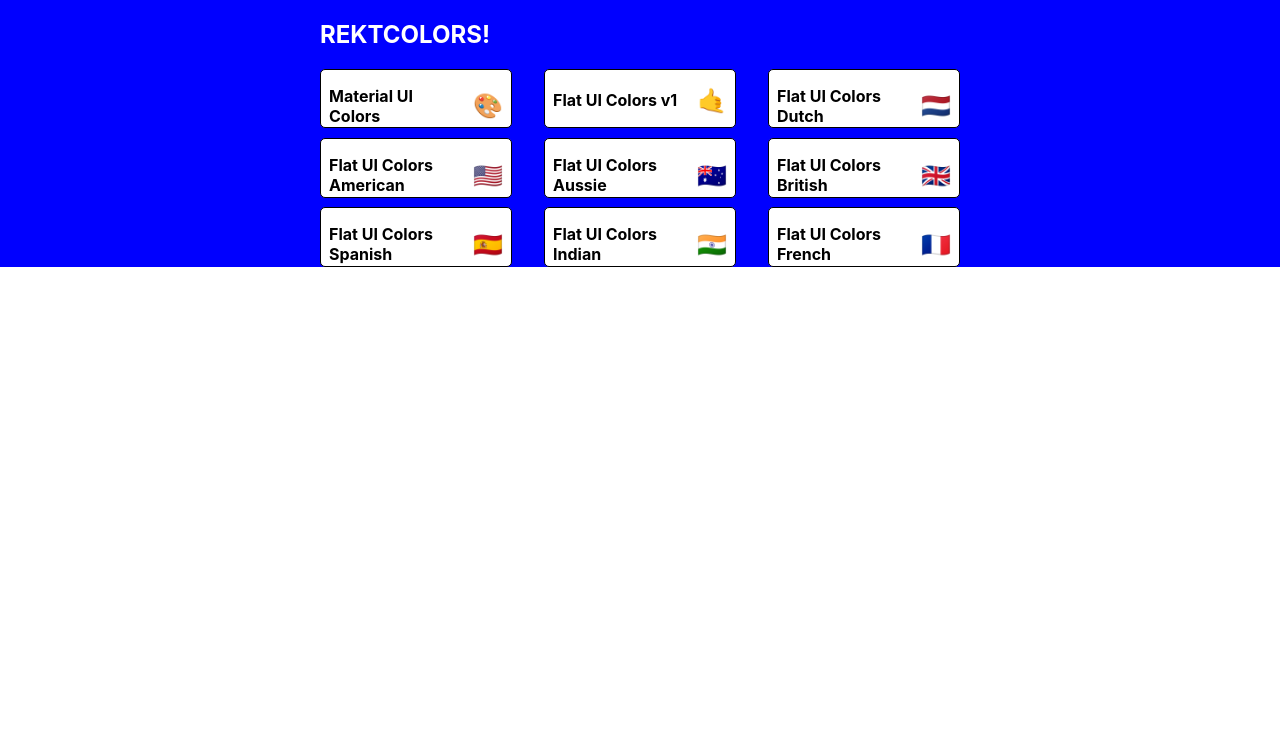
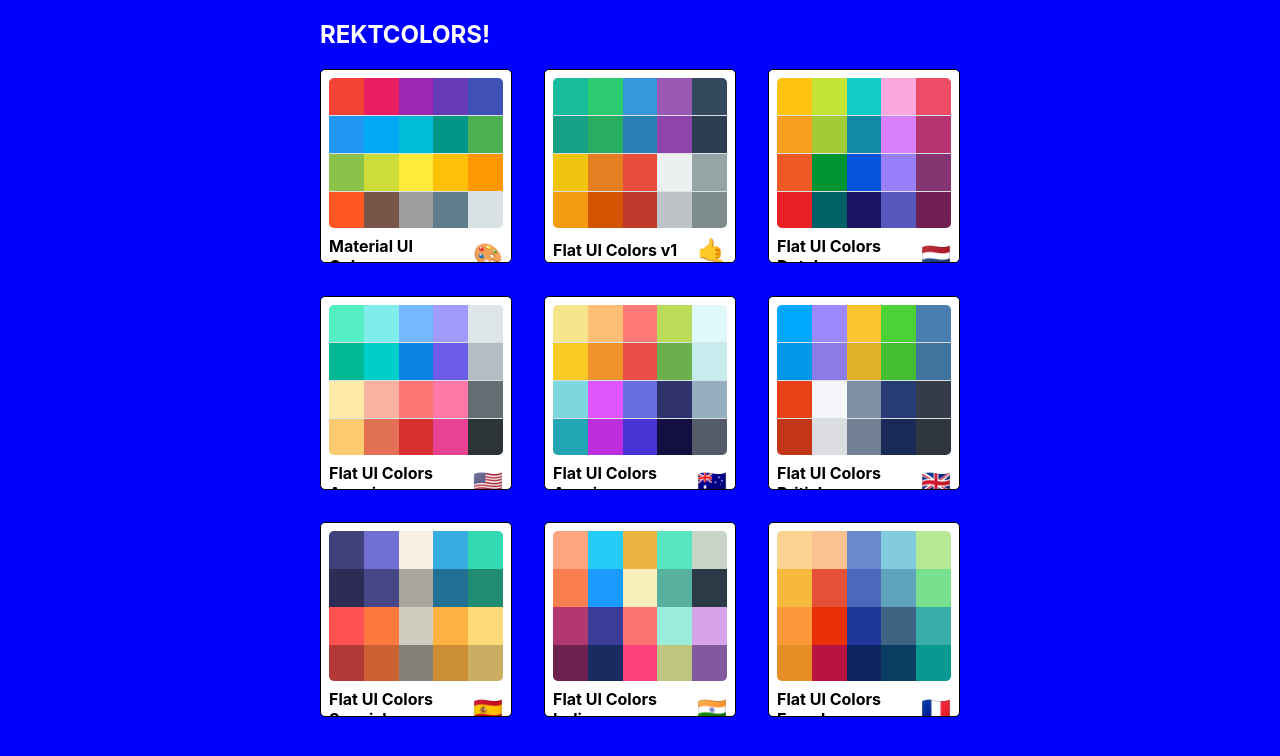
Before and after one commit to JorgeAcostaDLP/palettemaker, a React (Create React App) app: page / in a window 1280 px wide. Shown: the top 756 px of the page. Built offline with nearby package versions, Linux system fonts and the light colour scheme.

Commit message:
styling minipalettes done

```diff
--- a/src/MiniPalette.js
+++ b/src/MiniPalette.js
@@ -14,7 +14,11 @@
     },
   },
   colors: {
-    backgroundColor: 'grey',
+    backgroundColor: '#dae1e4',
+    height: '150px',
+    width: '100%',
+    borderRadius: '5px',
+    overflow: 'hidden',
   },
   title: {
     display: 'flex',
@@ -27,14 +31,28 @@
     position: 'relative',
   },
   emoji: { marginLeft: '0.5rem', fontSize: '1.5rem' },
+  miniColor: {
+    height: '25%',
+    width: '20%',
+    display: 'inline-block',
+    margin: '0 auto',
+    position: 'relative',
+    marginBottom: '-3.5px',
+  },
 };
 
 function MiniPalette(props) {
-  const { classes, paletteName, emoji } = props;
-
+  const { classes, paletteName, emoji, colors } = props;
+  console.log(colors[0].color);
+  const miniColorBoxes = colors.map((color) => (
+    <div
+      className={classes.miniColor}
+      key={color.name}
+      style={{ backgroundColor: color.color }}></div>
+  ));
   return (
     <div className={classes.root}>
-      <div className={classes.colors} />
+      <div className={classes.colors}>{miniColorBoxes}</div>
       <h5 className={classes.title}>
         {paletteName}
         <span className={classes.emoji}>{emoji}</span>
--- a/src/PaletteList.js
+++ b/src/PaletteList.js
@@ -5,7 +5,7 @@
 const styles = {
   root: {
     backgroundColor: 'blue',
-    height: '100%',
+    height: '100vh',
     display: 'flex',
     alignItems: 'flex-start',
     justifyContent: 'center',
```
